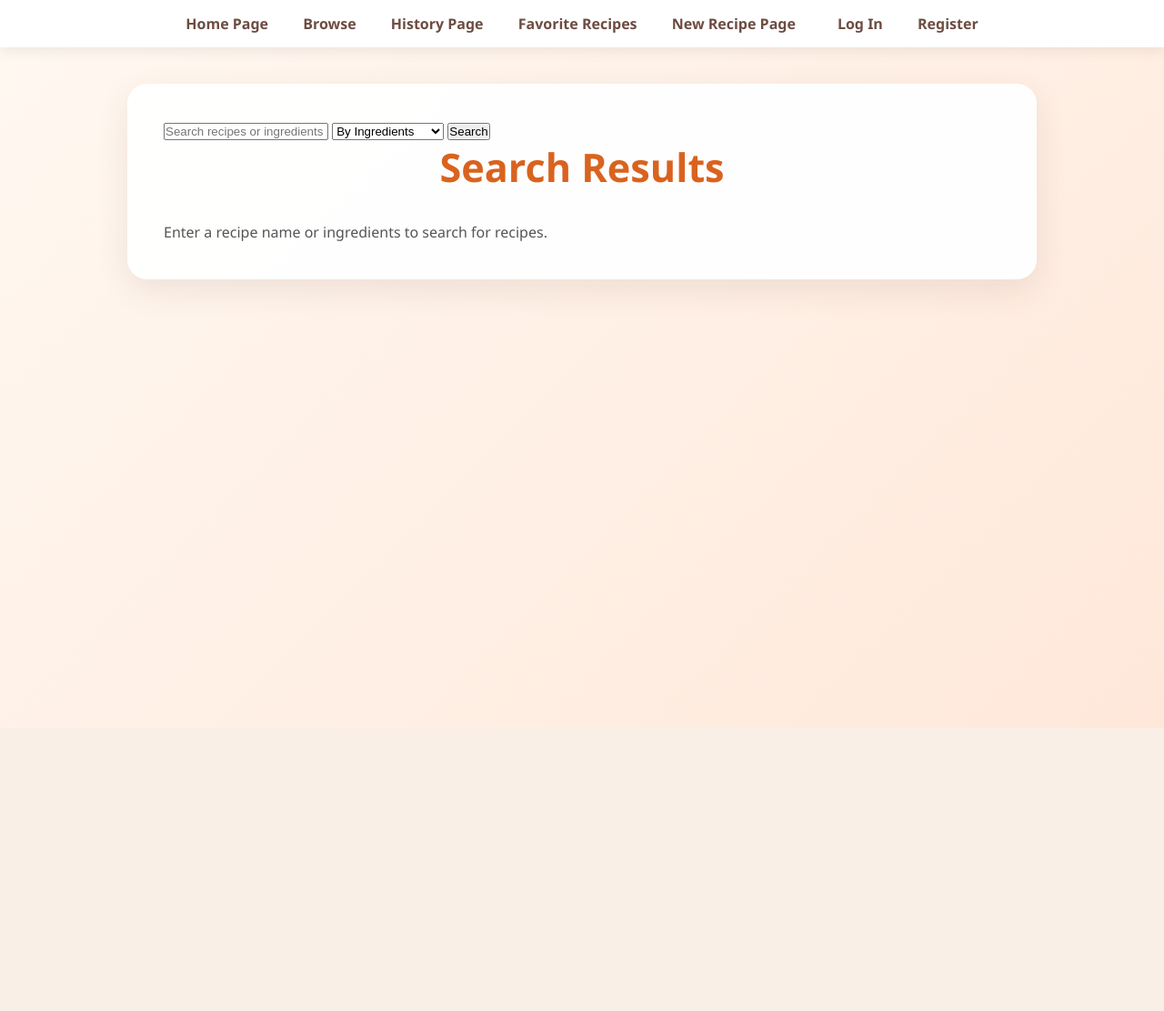
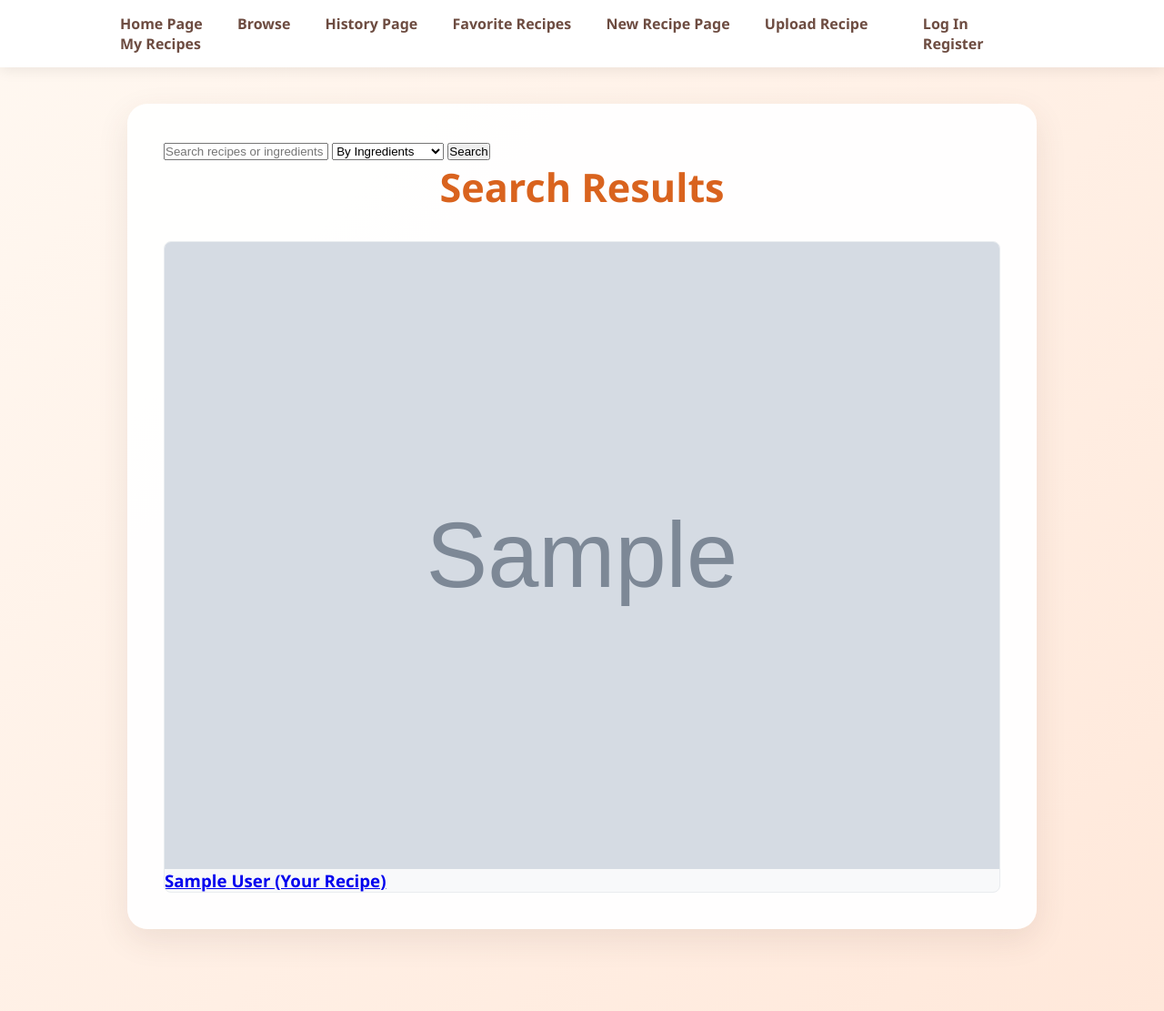
Before and after one commit to The-Biggest-Bug/Recipe_Book_Application, a Flask app: page /search-results in a window 1280 px wide. Shown: the whole page at 91% size. Before the commit the page ends 800 px from the top, so only its background shows below. Run offline with Flask 3, Linux system fonts and the light colour scheme; tables that the repository leaves empty hold one stand-in row (values such as "Sample post"); grey boxes marked "Sample" are stand-in pictures; some libraries are stand-ins or nearby versions.

Commit message:
Created a recipe uploads page for users

```diff
--- a/app.py
+++ b/app.py
@@ -29,6 +29,11 @@ from database import (
     is_recipe_favorite,
     remove_favorite,
     update_user_password,
+    get_user_recipes,
+    add_user_recipe,
+    get_uploaded_recipe,
+    search_user_recipes_by_name,
+    search_user_recipes_by_ingredients
 )
 from mealdb import (
     MealDBError,
@@ -259,18 +264,35 @@ def search_results_page():
     search_type = get_search_type(request.args.get("search_type"))
 
     try:
+        # Search MealDB API
         if search_type == "name":
-            recipes = search_recipes_by_name(search_text)
+            api_recipes = search_recipes_by_name(search_text)
+            user_recipes = search_user_recipes_by_name(search_text)
         else:
-            recipes = search_recipes_by_ingredients(search_text)
+            api_recipes = search_recipes_by_ingredients(search_text)
+            user_recipes = search_user_recipes_by_ingredients(search_text)
+
         api_error = False
     except MealDBError:
-        recipes = []
+        api_recipes = []
+        user_recipes = []
         api_error = True
 
+    # Convert sqlite3.Row → dict so we can add fields
+    user_recipes = [dict(r) for r in user_recipes]
+
+    # Tag user recipes so templates know they are custom
+    for r in user_recipes:
+        r["is_user_recipe"] = True
+
+    # Combine both sets of results
+    recipes = api_recipes + user_recipes
+
+    # Save search history
     if session.get("user_id") and search_text.strip():
         add_search_history(session["user_id"], search_text, search_type)
 
+    # Pagination
     page = request.args.get("page", 1, type=int) or 1
     page_recipes, page, total_pages = paginate(recipes, page)
 
@@ -545,6 +567,49 @@ def clear_history_page():
     flash("Search history cleared.")
     return redirect(url_for("history_page"))
 
+@app.route("/upload", methods=["GET", "POST"])
+@login_required
+def upload_recipe_page():
+    if request.method == "POST":
+        name = request.form.get("name", "").strip()
+        ingredients = request.form.get("ingredients", "").strip()
+        instructions = request.form.get("instructions", "").strip()
+        image_url = request.form.get("image_url", "").strip()
+
+        if not name or not ingredients or not instructions:
+            flash("Name, ingredients, and instructions are required.")
+            return render_template("upload_recipe.html")
+
+        add_user_recipe(
+            session["user_id"],
+            name,
+            ingredients,
+            instructions,
+            image_url
+        )
+
+        flash("Recipe uploaded successfully!")
+        return redirect(url_for("my_recipes_page"))
+
+    return render_template("upload_recipe.html")
+
+@app.route("/my-recipes")
+@login_required
+def my_recipes_page():
+    recipes = get_user_recipes(session["user_id"])
+    return render_template("my_recipes.html", recipes=recipes)
+
+@app.route("/my-recipes/<int:recipe_id>")
+@login_required
+def uploaded_recipe_detail_page(recipe_id):
+    recipe = get_uploaded_recipe(recipe_id)
+
+    if recipe is None:
+        flash("Recipe not found.")
+        return redirect(url_for("my_recipes_page"))
+
+    return render_template("uploaded_recipe_detail.html", recipe=recipe)
+
 
 init_database()
 
--- a/database.py
+++ b/database.py
@@ -54,6 +54,17 @@ def init_database():
             user_id INTEGER NOT NULL,
             search_text TEXT NOT NULL,
             search_type TEXT NOT NULL DEFAULT 'ingredients',
+            created_at TIMESTAMP DEFAULT CURRENT_TIMESTAMP,
+            FOREIGN KEY (user_id) REFERENCES users (id)
+        );
+
+                CREATE TABLE IF NOT EXISTS user_recipes (
+            id INTEGER PRIMARY KEY AUTOINCREMENT,
+            user_id INTEGER NOT NULL,
+            recipe_name TEXT NOT NULL,
+            ingredients TEXT NOT NULL,
+            instructions TEXT NOT NULL,
+            image_url TEXT,
             created_at TIMESTAMP DEFAULT CURRENT_TIMESTAMP,
             FOREIGN KEY (user_id) REFERENCES users (id)
         );
@@ -221,3 +232,65 @@ def get_profile_counts(user_id):
         "favorite_count": favorite_count,
         "search_count": search_count
     }
+
+def add_user_recipe(user_id, name, ingredients, instructions, image_url):
+    db = get_db()
+    db.execute(
+        """
+        INSERT INTO user_recipes (user_id, recipe_name, ingredients, instructions, image_url)
+        VALUES (?, ?, ?, ?, ?)
+        """,
+        (user_id, name, ingredients, instructions, image_url)
+    )
+    db.commit()
+
+def get_user_recipes(user_id):
+    return get_db().execute(
+        """
+        SELECT * FROM user_recipes
+        WHERE user_id = ?
+        ORDER BY created_at DESC
+        """,
+        (user_id,)
+    ).fetchall()
+
+def get_uploaded_recipe(recipe_id):
+    return get_db().execute(
+        """
+        SELECT * FROM user_recipes
+        WHERE id = ?
+        """,
+        (recipe_id,)
+    ).fetchone()
+
+
+def search_user_recipes_by_name(name):
+    return get_db().execute(
+        """
+        SELECT * FROM user_recipes
+        WHERE recipe_name LIKE ?
+        ORDER BY created_at DESC
+        """,
+        (f"%{name}%",)
+    ).fetchall()
+
+
+def search_user_recipes_by_ingredients(ingredient):
+    return get_db().execute(
+        """
+        SELECT * FROM user_recipes
+        WHERE ingredients LIKE ?
+        ORDER BY created_at DESC
+        """,
+        (f"%{ingredient}%",)
+    ).fetchall()
+
+def search_user_recipes_by_ingredients(ingredient):
+    return get_db().execute(
+        """
+        SELECT * FROM user_recipes
+        WHERE ingredients LIKE ?
+        ORDER BY created_at DESC
+        """,
+        (f"%{ingredient}%",)
+    ).fetchall()
--- a/templates/base.html
+++ b/templates/base.html
@@ -18,6 +18,8 @@
                 <a href="{{ url_for('history_page') }}">History Page</a>
                 <a href="{{ url_for('favorites_page') }}">Favorite Recipes</a>
                 <a href="{{ url_for('new_arrivals_page') }}">New Recipe Page</a>
+                <a href="{{ url_for('upload_recipe_page') }}">Upload Recipe</a>
+                <a href="{{ url_for('my_recipes_page') }}">My Recipes</a>
             </div>
 
             <div class="nav-actions">
--- a/templates/search_results.html
+++ b/templates/search_results.html
@@ -43,7 +43,20 @@
 
 {% if recipes %}
     <div class="recipe-grid">
+
         {% for recipe in recipes %}
+
+            {% if recipe.is_user_recipe %}
+                <!-- USER-UPLOADED RECIPE CARD -->
+                <div class="recipe-card">
+                    <a href="{{ url_for('uploaded_recipe_detail_page', recipe_id=recipe['id']) }}">
+                        <img src="{{ recipe['image_url'] or url_for('static', filename='default.png') }}" alt="Recipe Image">
+                        <h3>{{ recipe['recipe_name'] }} (Your Recipe)</h3>
+                    </a>
+                </div>
+
+            {% else %}
+                <!-- MEALDB RECIPE CARD -->
                 {{ recipe_card(
                     recipe.idMeal,
                     recipe.strMeal,
@@ -53,7 +66,10 @@
                     is_favorite=recipe.idMeal in favorite_ids,
                     next_url=request.full_path
                 ) }}
+            {% endif %}
+
         {% endfor %}
+
     </div>
 
     {% if total_pages > 1 %}
@@ -67,6 +83,7 @@
             {% endif %}
         </nav>
     {% endif %}
+
 {% elif api_error %}
     <p class="empty-state">No recipes were found for that search, or the recipe service is unavailable.</p>
 {% else %}
```
Also changed, not shown: templates/my_recipes.html (added, +18 -0 lines), templates/upload_recipe.html (added, +30 -0 lines), templates/uploaded_recipe_detail.html (added, +15 -0 lines). Lines whose indentation alone changed are shown as unchanged.
